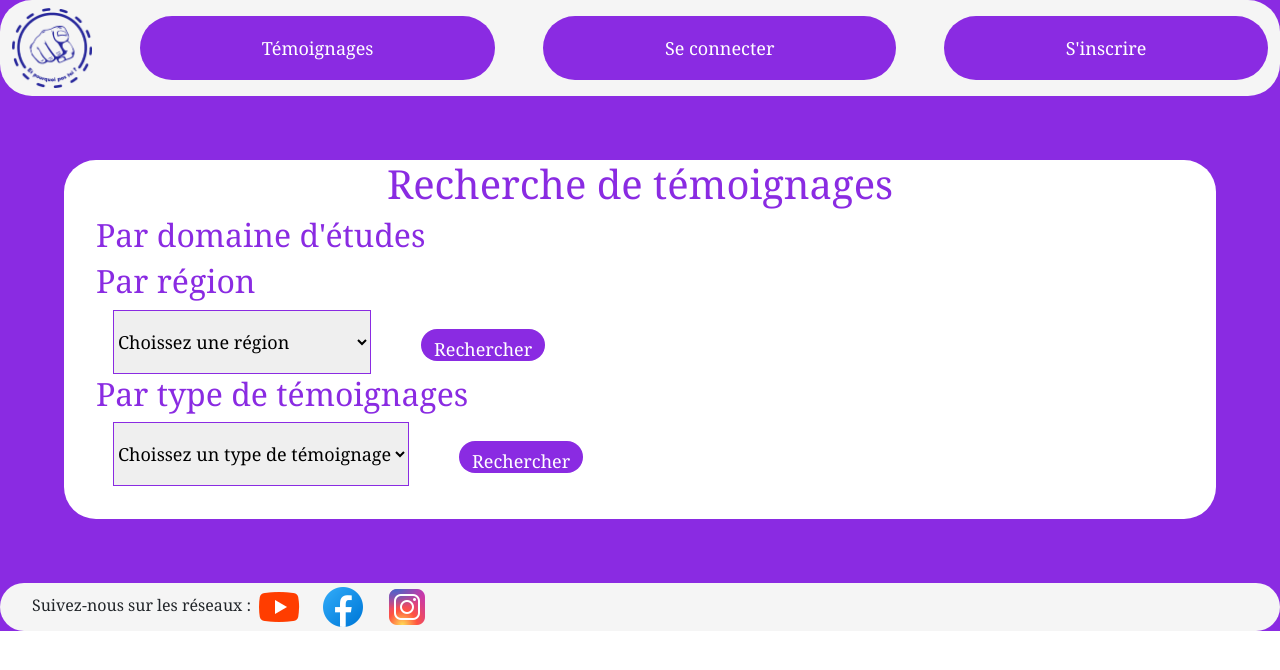
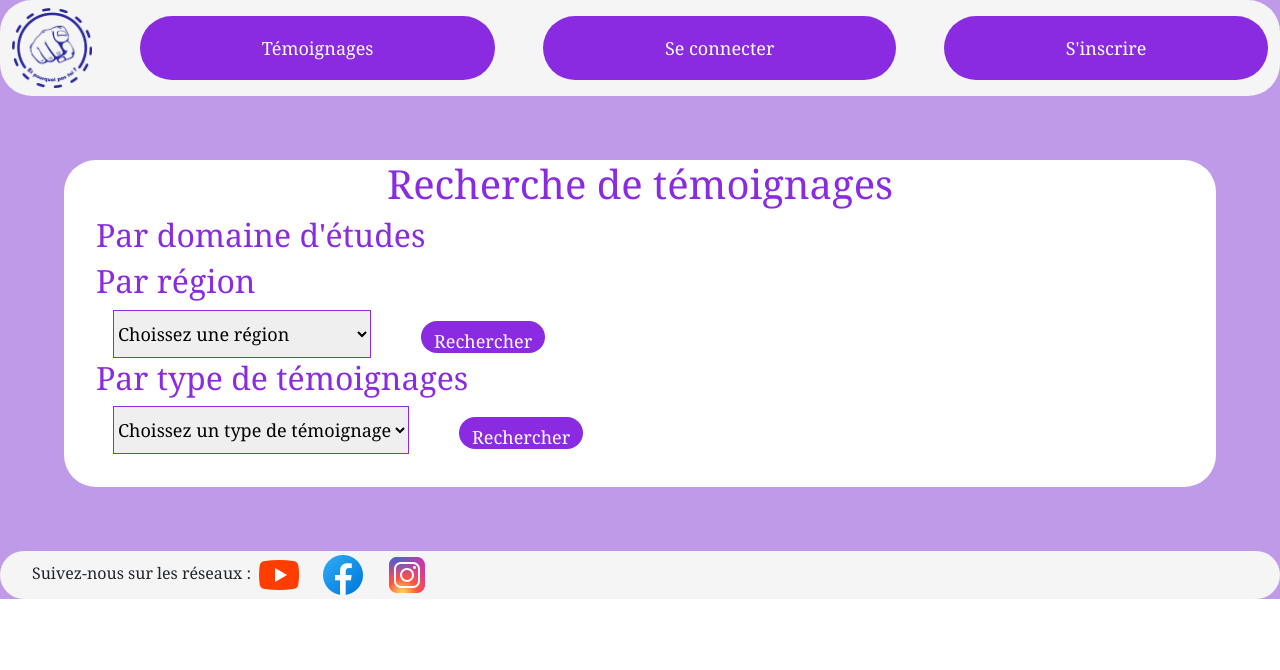
Before and after one commit to Maiwen26/EtPourquoiPasToi, an Angular app in the folder EtPourquoiPasToiFrontend/: page /temoignages in a window 1280 px wide. Shown: the top 670 px of the page. Built offline with nearby package versions, Linux system fonts and the light colour scheme.

Commit message:
modification du fond

```diff
--- a/EtPourquoiPasToiFrontend/src/app/app.component.scss
+++ b/EtPourquoiPasToiFrontend/src/app/app.component.scss
@@ -1,4 +1,4 @@
 body{
   font-family:Cambria, Cochin, Georgia, Times, 'Times New Roman', serif;
-  background-color:blueviolet ;
+  background-color:#BF9AE9 ;
 }
--- a/EtPourquoiPasToiFrontend/src/app/recherche-temoignages/recherche-temoignages.component.scss
+++ b/EtPourquoiPasToiFrontend/src/app/recherche-temoignages/recherche-temoignages.component.scss
@@ -22,6 +22,6 @@
     border-color: blueviolet;
     font-family: Cambria, Cochin, Georgia, Times, 'Times New Roman', serif;
     font-size:large;
-    height:4rem;
+    height:3rem;
     margin-left: 3rem;
 }
```
